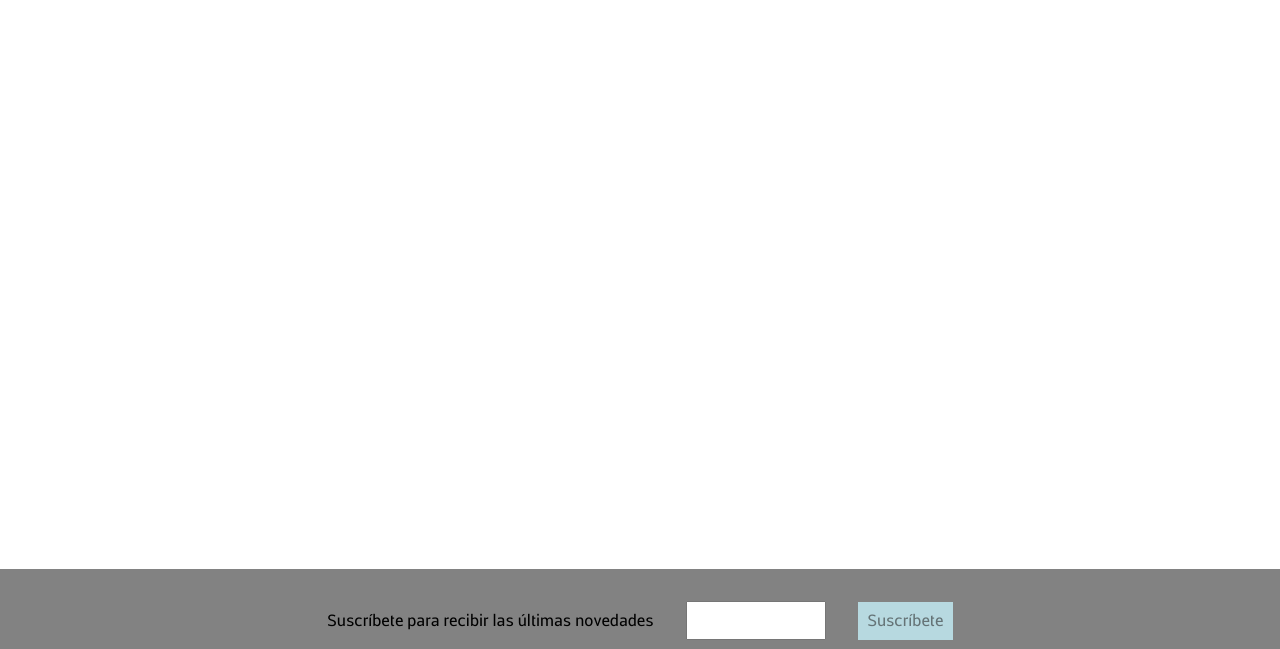
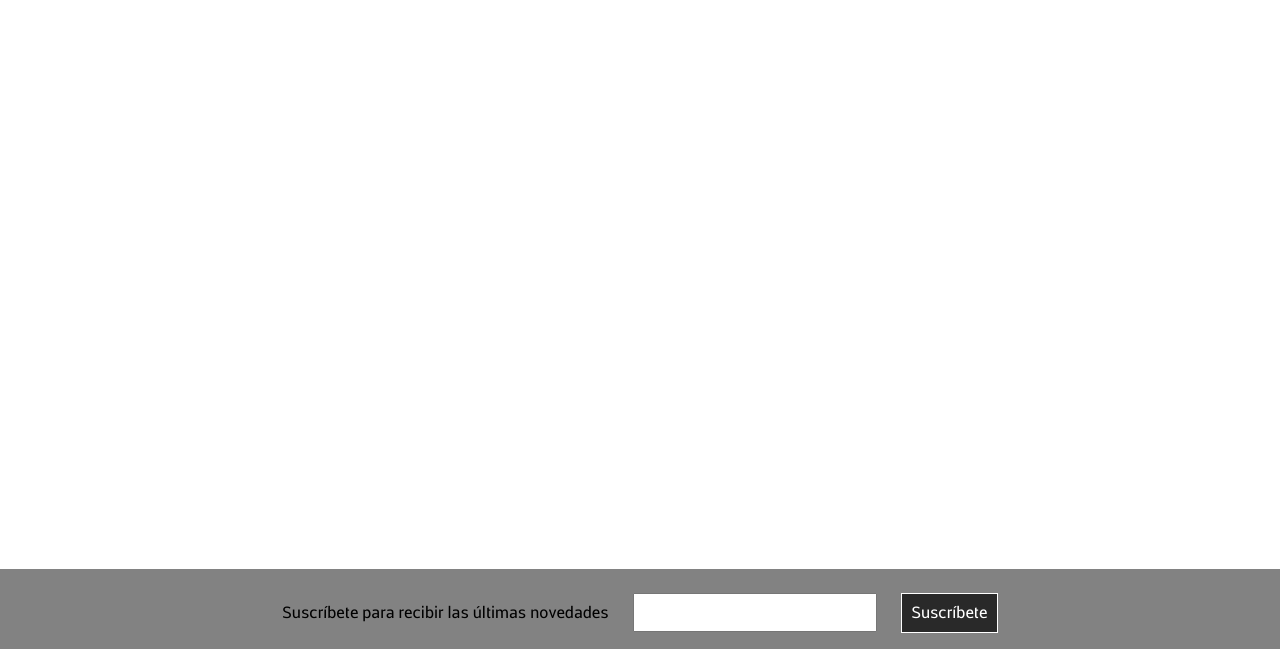
Before and after one commit to nereasaga/lostandfaust, a plain HTML site: page index.html in a window 1280 px wide. Shown: the part 151-800 px from the top of the page. Drawn offline with Linux system fonts and the light colour scheme.

Commit message:
update footer

```diff
--- a/styles/style.css
+++ b/styles/style.css
@@ -242,17 +242,27 @@ footer {
 .divNews span {}
 
 .divNews input {
+    display: block;
     min-height: 2.2rem;
-    min-width: 8rem;
-    margin: 2rem;
+    width: 15rem;
+    margin: 1.5rem;
+
 }
 
 .subscribe {
     padding: 0.6rem;
     /* min-height: 2rem; */
+    background-color: rgb(41, 41, 41);
+    color: white;
+    border: 1px solid white;
+    transition: 0.5s;
+}
+
+.subscribe:hover {
     background-color: #b7d9e0;
-    color: rgba(41, 41, 41, 0.582);
-    border: 1px #b7d9e0;
+    color: rgb(41, 41, 41);
+    /* border: 1px solid rgb(41, 41, 41); */
+    cursor: pointer;
 }
 
 .divCustomerCare {
```
